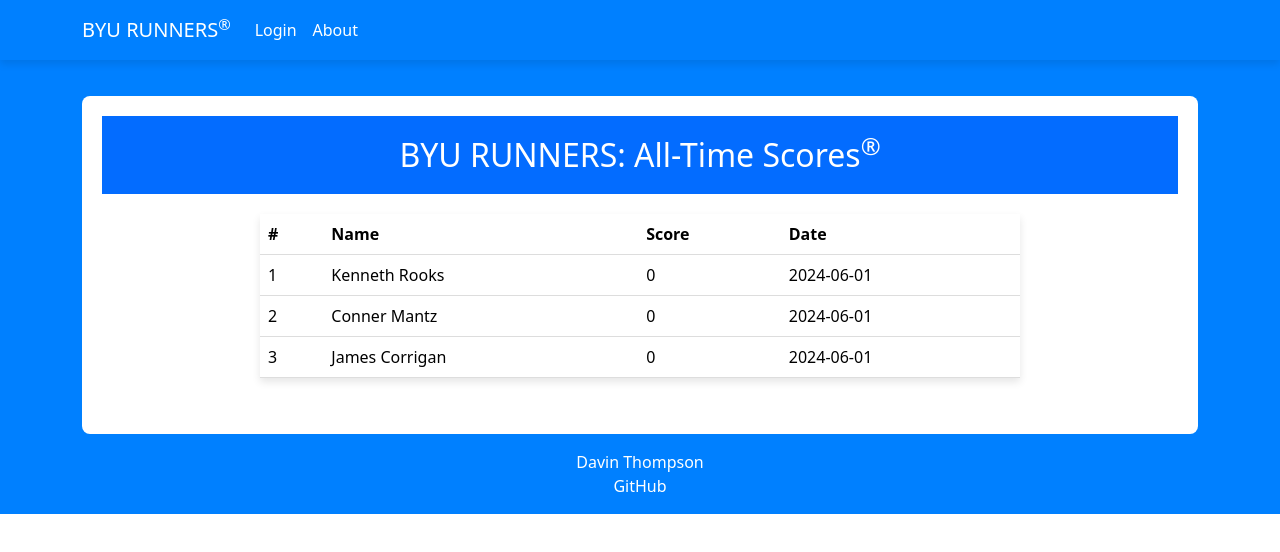
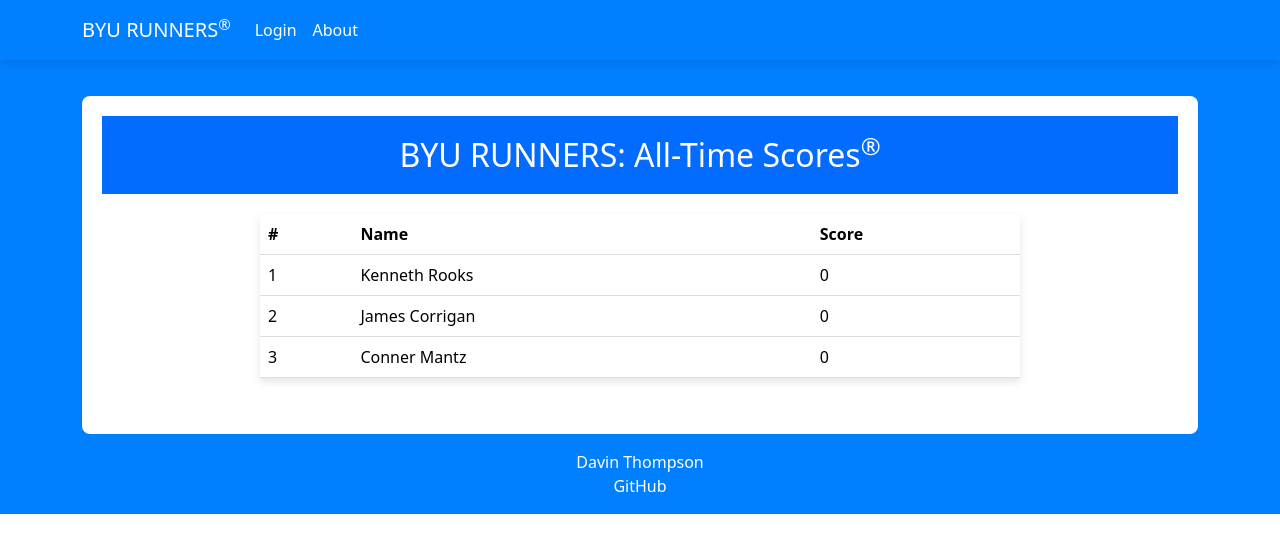
Before and after one commit to deeruns/cs260startup, a React (Vite) app in the folder startup-react/: page /scores in a window 1280 px wide. Shown: the top 552 px of the page. Built offline with nearby package versions, Linux system fonts and the light colour scheme.

Commit message:
scores sync with local data on play

```diff
--- a/startup-react/src/scores/scores.jsx
+++ b/startup-react/src/scores/scores.jsx
@@ -1,33 +1,24 @@
-import React from 'react';
+import React, { useEffect, useState } from 'react';
 import './scores.css';
 
 export function Scores() {
-  // Default predefined athletes
   const defaultScores = [
-    { name: 'Kenneth Rooks', score: 0, date: '2024-06-01' },
-    { name: 'Conner Mantz', score: 0, date: '2024-06-01' },
-    { name: 'James Corrigan', score: 0, date: '2024-06-01' }
+    { name: 'Kenneth Rooks', key: 'kennethRooks', score: 0 },
+    { name: 'James Corrigan', key: 'jamesCorrigan', score: 0 },
+    { name: 'Conner Mantz', key: 'connerMantz', score: 0 },
   ];
 
-  const [scores, setScores] = React.useState(defaultScores);
+  const [scores, setScores] = useState(defaultScores);
 
-  React.useEffect(() => {
-    const scoresText = localStorage.getItem('scores');
-    if (scoresText) {
-      const savedScores = JSON.parse(scoresText);
+  useEffect(() => {
+    const savedScores = localStorage.getItem('runnerScores');
+    if (savedScores) {
+      const playScores = JSON.parse(savedScores);
 
-      // Update only scores and dates for the default names
-      const updatedScores = defaultScores.map((athlete) => {
-        const matchingScore = savedScores.find((entry) => entry.name === athlete.name);
-        if (matchingScore) {
-          return {
-            ...athlete,
-            score: matchingScore.score,
-            date: matchingScore.date
-          };
-        }
-        return athlete;
-      });
+      const updatedScores = defaultScores.map((athlete) => ({
+        ...athlete,
+        score: playScores[athlete.key] || 0,
+      }));
 
       setScores(updatedScores);
     }
@@ -46,16 +37,14 @@
               <th>#</th>
               <th>Name</th>
               <th>Score</th>
-              <th>Date</th>
             </tr>
           </thead>
           <tbody>
-            {scores.map((score, i) => (
-              <tr key={i}>
-                <td>{i + 1}</td>
+            {scores.map((score, index) => (
+              <tr key={index}>
+                <td>{index + 1}</td>
                 <td>{score.name}</td>
                 <td>{score.score}</td>
-                <td>{score.date}</td>
               </tr>
             ))}
           </tbody>
```
